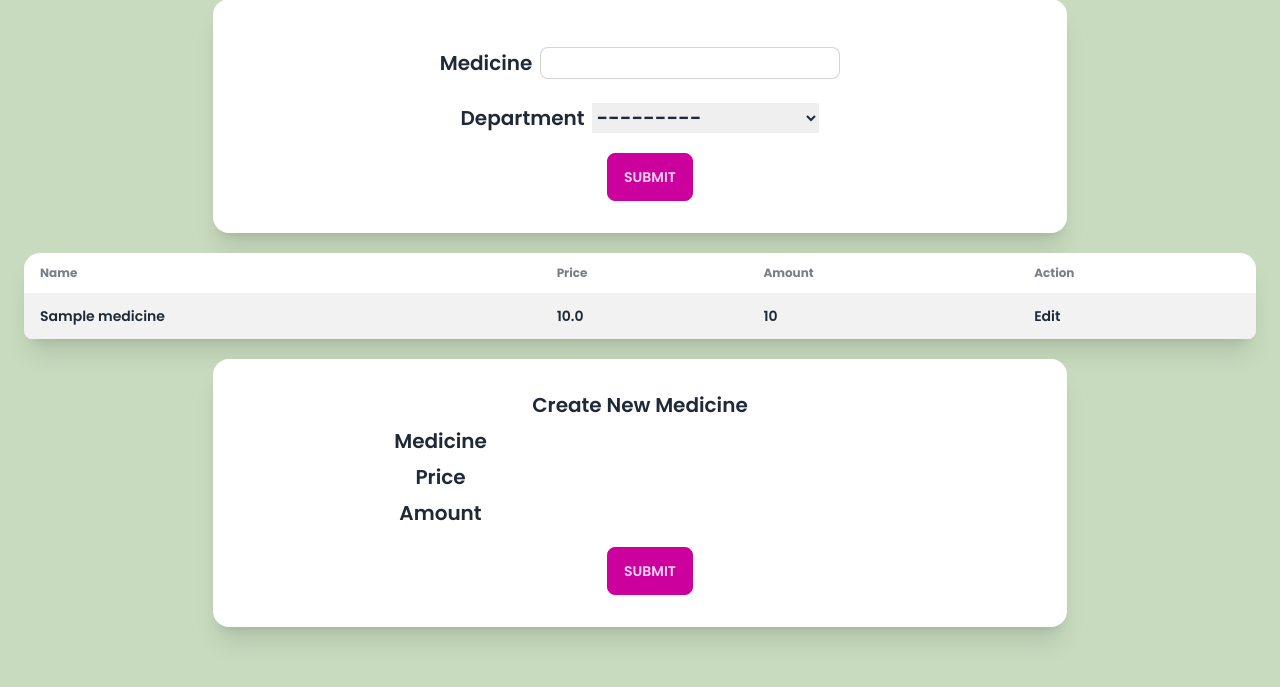
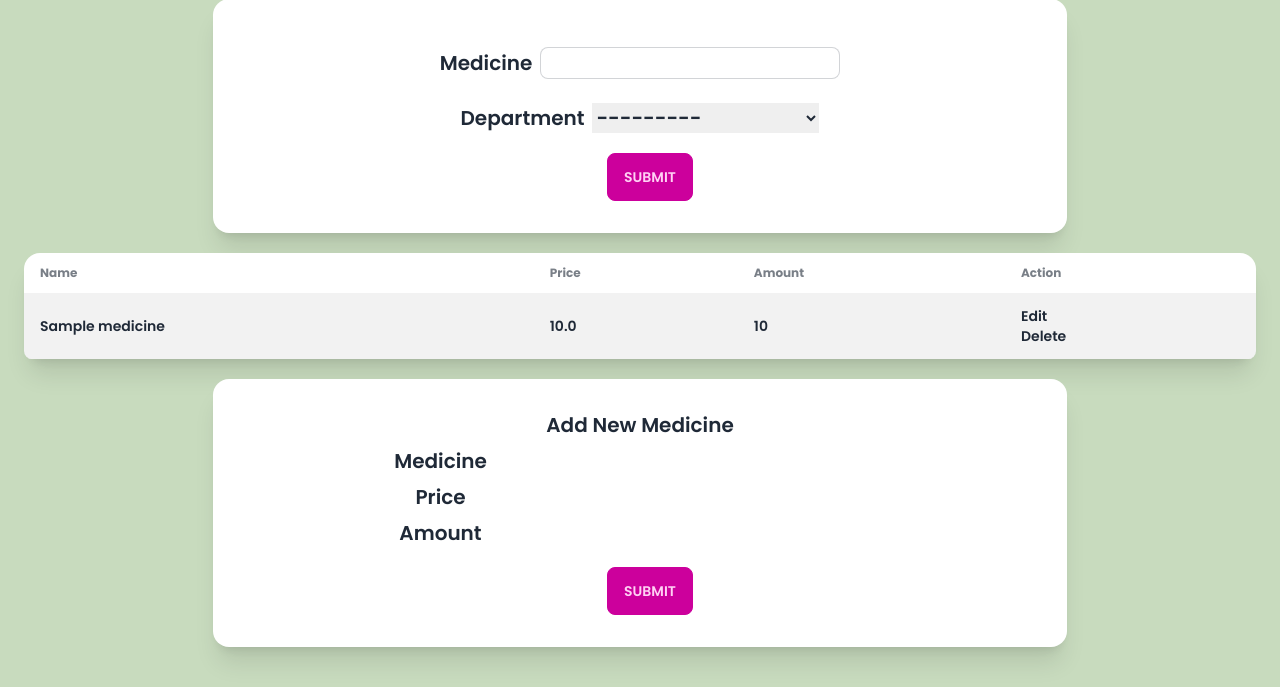
Before and after one commit to ReggieReo/MaiChaiNaHH-Hospital, a Django app: page /medicine in a window 1280 px wide. Shown: the part 89-776 px from the top of the page. Run offline with Django 4.2, Linux system fonts and the light colour scheme; tables that the repository leaves empty hold one stand-in row (values such as "Sample post"); some libraries are stand-ins or nearby versions.

Commit message:
add delete medicine

```diff
--- a/db/templates/db/medicine.html
+++ b/db/templates/db/medicine.html
@@ -34,7 +34,8 @@
             <td class="font-semibold">{{ medicine.name }}</td>
             <td class="font-semibold">{{ medicine.price }}</td>
             <td class="font-semibold">{{ medicine.amount }}</td>
-            <td class="font-semibold"><a href="{% url "db:edit_medicine" medicine.id %}">Edit</a></td>
+            <td class="font-semibold"><a href="{% url "db:edit_medicine" medicine.id %}">Edit</a><br>
+            <a href="{% url "db:delete_medicine" medicine.id %}">Delete</a></td>
         </tr>
         {% endfor %}
         </tbody>
@@ -46,7 +47,7 @@
     {% csrf_token %}
         <div class="card w-8/12 bg-base-100 shadow-xl mx-auto mt-5 text-center">
             <div class="card-body items-center text-center">
-                <h2 class="card-title">Create New Medicine</h2>
+                <h2 class="card-title">Add New Medicine</h2>
                 <h2 class="card-title">Medicine {{ create_form.name }}</h2>
                 <h2 class="card-title">Price {{ create_form.price }}</h2>
                 <h2 class="card-title">Amount {{ create_form.amount }}</h2>
--- a/db/templates/db/patient.html
+++ b/db/templates/db/patient.html
@@ -67,6 +67,7 @@
     <form method="post" action="{% url 'db:create_patient' %}">
         <div class="card w-8/12 bg-base-100 shadow-xl mx-auto mt-5 text-center">
             <div class="card-body items-center text-center">
+                <h2 class="card-title">Add New Patient</h2>
                 {% csrf_token %}
               {{ create_form }}
             <button type="submit" class="btn btn-active btn-secondary ml-5 mt-3">Submit</button>
--- a/db/templates/db/staff.html
+++ b/db/templates/db/staff.html
@@ -50,6 +50,7 @@
 <form method="post" action="{% url 'db:create_staff' %}">
         <div class="card w-8/12 bg-base-100 shadow-xl mx-auto mt-5 text-center">
             <div class="card-body items-center text-center">
+                <h2 class="card-title">Add New Staff</h2>
                 {% csrf_token %}
               {{ create_form }}
             <button type="submit" class="btn btn-active btn-secondary ml-5 mt-3">Submit</button>
--- a/db/urls.py
+++ b/db/urls.py
@@ -25,4 +25,5 @@ urlpatterns = [
     path("edit_patient/<int:pk>", EditPatient.as_view(), name="edit_patient"),
     path("delete_staff/<int:pk>", DeleteStaff.as_view(), name="delete_staff"),
     path("edit_staff/<int:pk>", EditStaff.as_view(), name="edit_staff"),
+    path("delete_dedicine/<int:pk>", DeleteMedicine.as_view(), name="delete_medicine"),
 ]
--- a/db/views.py
+++ b/db/views.py
@@ -183,6 +183,12 @@ class EditMedicine(View):
             return redirect('db:medicine')
 
 
+class DeleteMedicine(View):
+    def get(self, requtest, pk):
+        Medicine.objects.get(pk=pk).delete()
+        redirect("db:medicine")
+
+
 def create_patient(request):
     if request.method == 'POST':
         form = PatientForm(request.POST)
```
